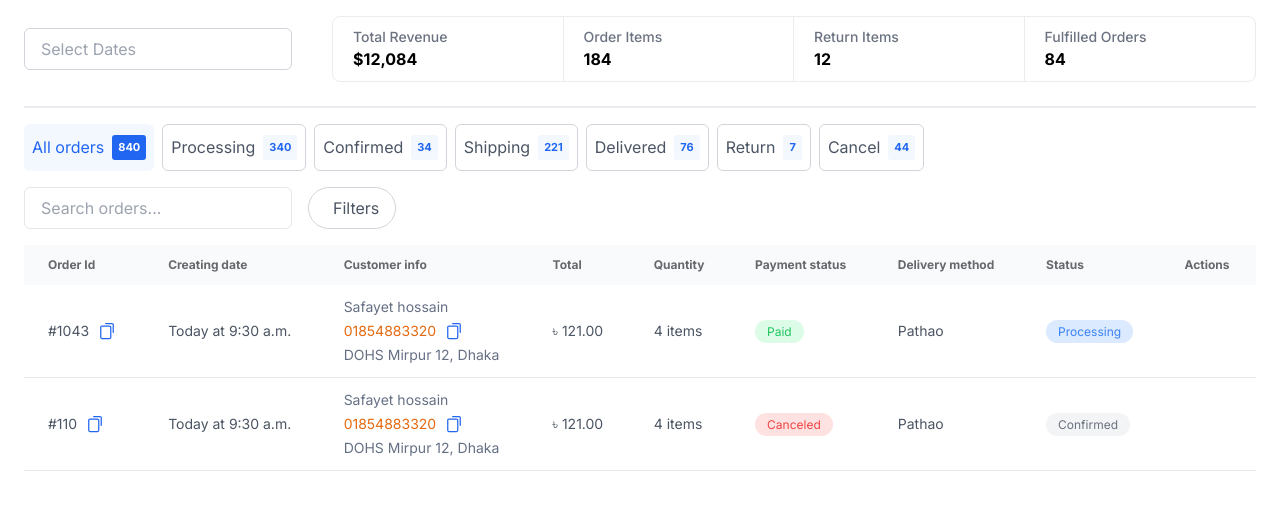
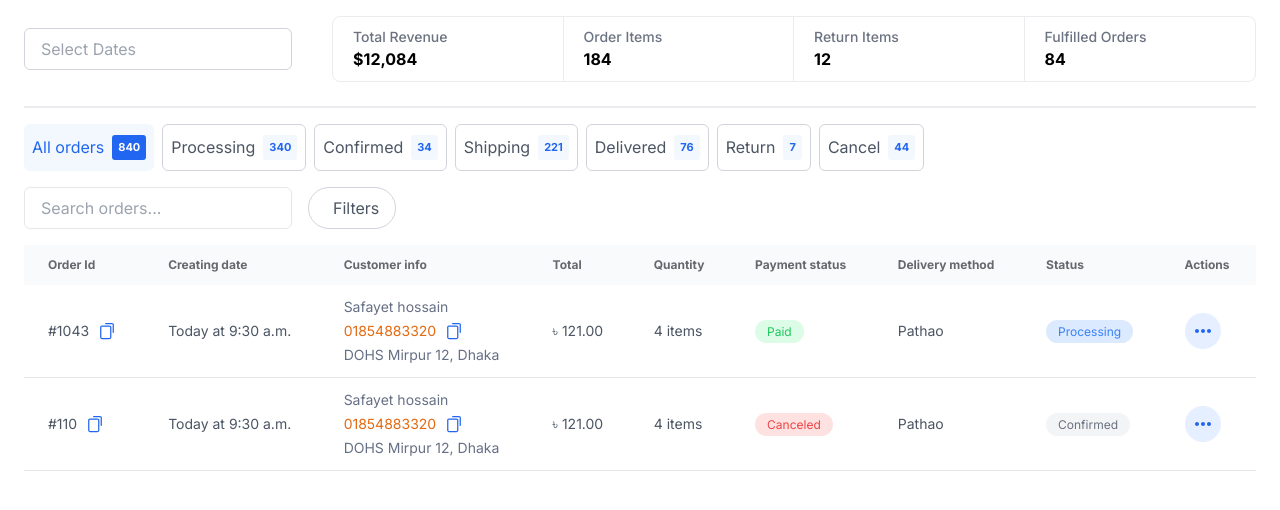
Before and after one commit to tanmoypaul1005/qzency, a Next.js app: page / in a window 1280 px wide. Shown: the top 510 px of the page. Built offline with nearby package versions, Linux system fonts and the light colour scheme.

Commit message:
chore: Add iOption image import and use it in TableRow component

```diff
--- a/app/components/table/TableRow.js
+++ b/app/components/table/TableRow.js
@@ -1,4 +1,4 @@
-import { iPast } from '@/util/imageImports';
+import { iOption, iPast } from '@/util/imageImports';
 import Image from 'next/image';
 import React from 'react';
 
@@ -37,9 +37,7 @@ const TableRow = ({ orderId, date, customerInfo, total, quantity, paymentStatus,
         </span>
       </td>
       <td className="px-6 py-3 text-right">
-        <button className="text-gray-600 hover:text-gray-900">
-          <i className="fas fa-ellipsis-h"></i>
-        </button>
+       <Image src={iOption} alt="phone"  />
       </td>
     </tr>
   );
--- a/util/imageImports.js
+++ b/util/imageImports.js
@@ -1 +1,2 @@
 export { default as iPast } from "../public/icon/past.svg";
+export { default as iOption } from "../public/icon/option.svg";
```
Also changed, not shown: public/icon/option.svg (added).
